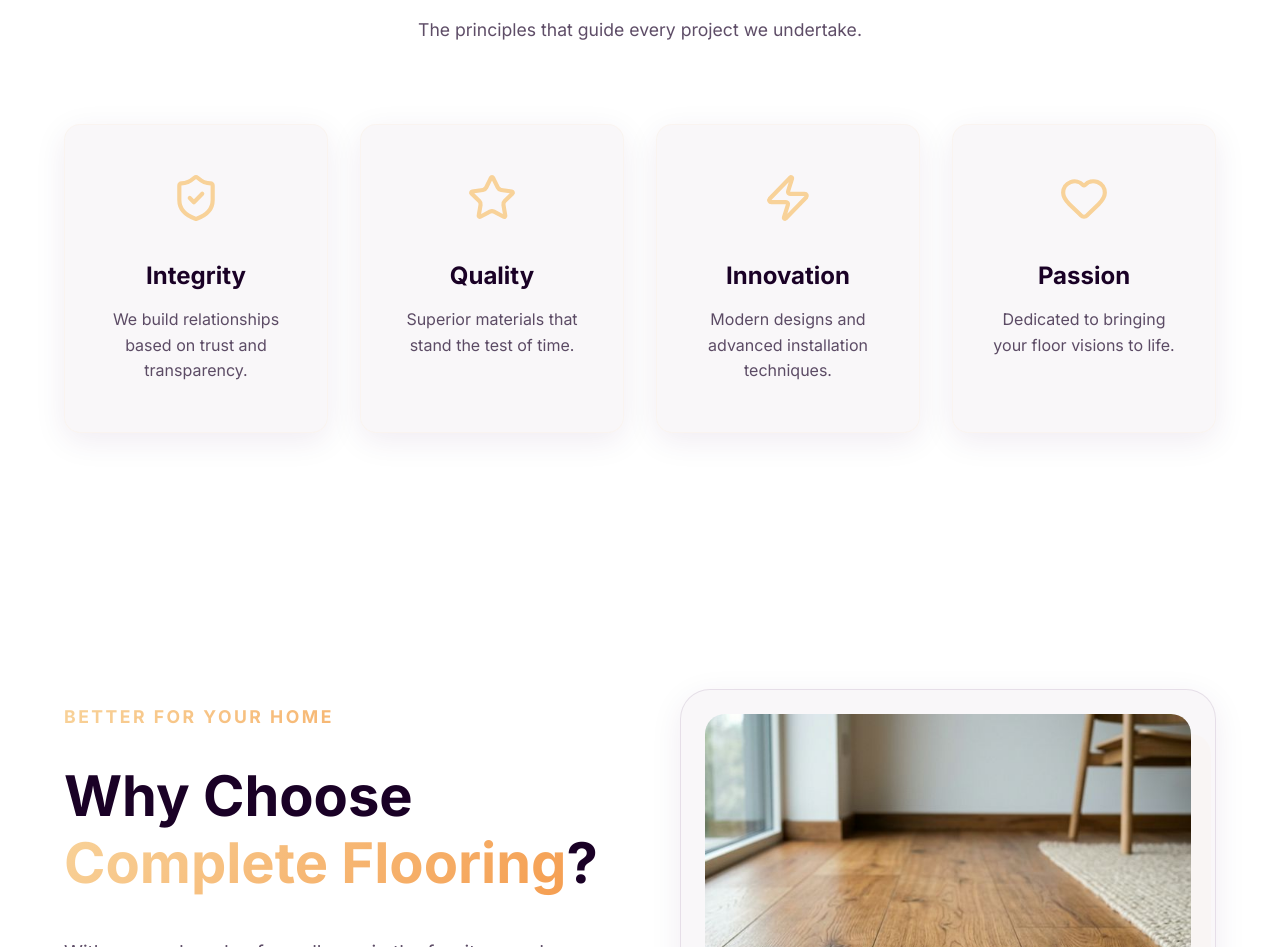
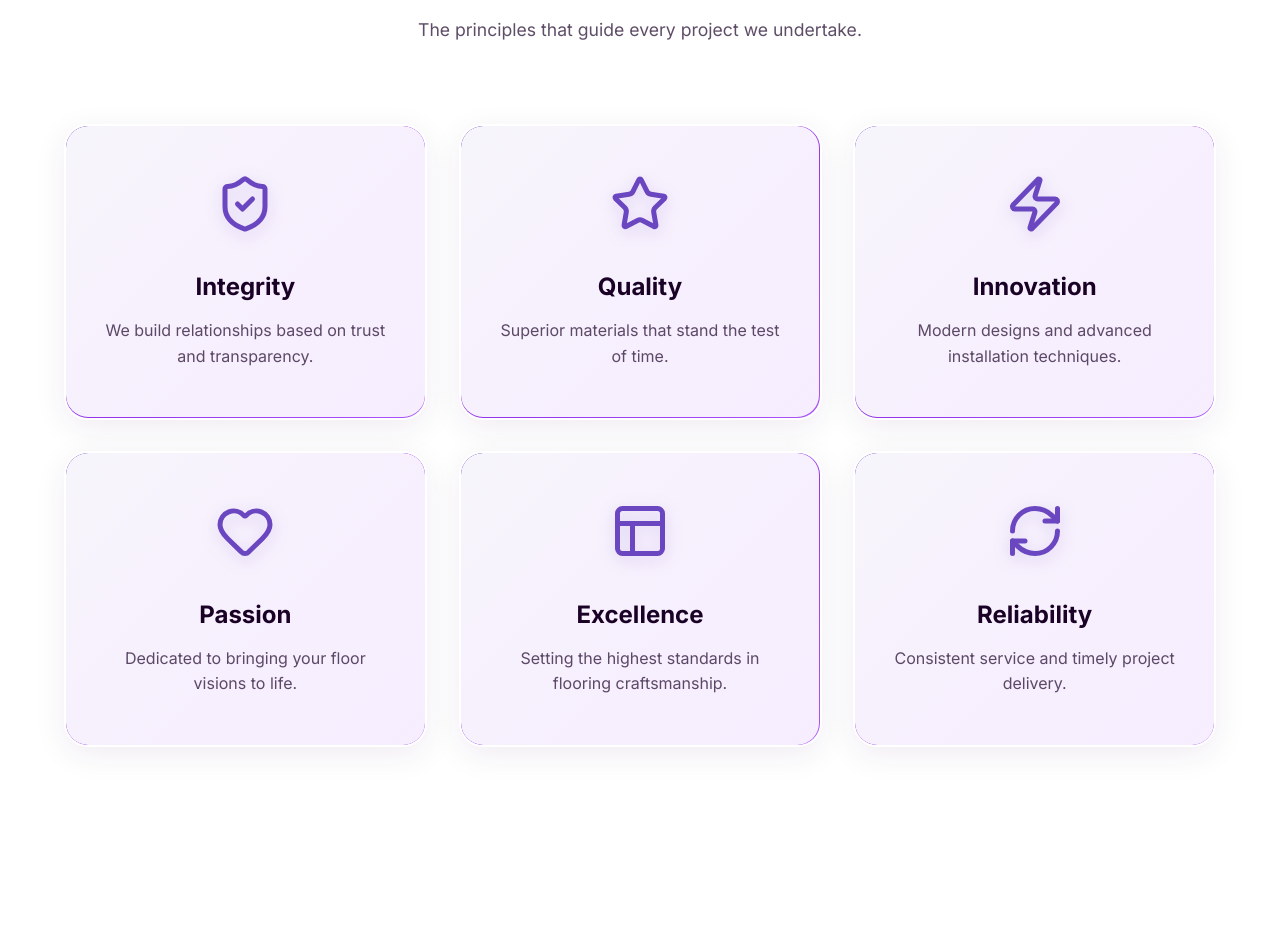
Before and after one commit to Eshbanoliver/complete-flooring-website-showcase, a React (Vite) app: page / in a window 1280 px wide. Shown: the part 4340-5287 px from the top of the page. Built offline with nearby package versions, Linux system fonts and the light colour scheme.

Commit message:
Updated files

```diff
--- a/src/components/CoreValues.css
+++ b/src/components/CoreValues.css
@@ -4,42 +4,133 @@
 
 .core-values-grid {
   display: grid;
-  grid-template-columns: repeat(auto-fit, minmax(240px, 1fr));
+  grid-template-columns: repeat(auto-fit, minmax(280px, 1fr));
   gap: 2rem;
+  perspective: 1000px;
+}
+
+@media (min-width: 1200px) {
+  .core-values-grid {
+    grid-template-columns: repeat(3, 1fr);
+  }
+}
+
+@media (min-width: 768px) and (max-width: 1199px) {
+  .core-values-grid {
+    grid-template-columns: repeat(2, 1fr);
+  }
 }
 
 .value-card {
   text-align: center;
   padding: 3rem 2rem;
-  transition: all 0.4s ease;
-  border: 1px solid rgba(248, 210, 153, 0.1) !important;
+  transition: all 0.6s cubic-bezier(0.175, 0.885, 0.32, 1.275);
+  border: 2px solid transparent;
+  background: linear-gradient(135deg, #6B46C1 0%, #9333EA 50%, #A855F7 100%);
+  background-clip: padding-box;
+  position: relative;
+  overflow: hidden;
+  border-radius: 24px;
+  transform-style: preserve-3d;
+}
+
+.value-card::before {
+  content: '';
+  position: absolute;
+  top: 0;
+  left: 0;
+  right: 0;
+  bottom: 0;
+  background: linear-gradient(135deg, rgba(255, 255, 255, 0.95), rgba(255, 255, 255, 0.9));
+  border-radius: 22px;
+  z-index: 1;
+  transition: all 0.6s ease;
+}
+
+.value-card::after {
+  content: '';
+  position: absolute;
+  top: -50%;
+  left: -50%;
+  width: 200%;
+  height: 200%;
+  background: radial-gradient(circle, rgba(107, 70, 193, 0.1) 0%, transparent 70%);
+  z-index: 0;
+  transition: all 0.8s ease;
+  transform: scale(0) rotate(0deg);
+  opacity: 0;
 }
 
 .value-card:hover {
-  border-color: var(--secondary) !important;
-  background: rgba(248, 210, 153, 0.05);
+  transform: translateY(-15px) rotateX(5deg) rotateY(5deg);
+  border-color: #6B46C1;
+  box-shadow:
+    0 25px 50px rgba(107, 70, 193, 0.3),
+    0 15px 30px rgba(147, 51, 234, 0.2),
+    inset 0 1px 0 rgba(255, 255, 255, 0.5);
+}
+
+.value-card:hover::before {
+  background: linear-gradient(135deg, rgba(255, 255, 255, 0.98), rgba(255, 255, 255, 0.95));
+  border-radius: 20px;
+}
+
+.value-card:hover::after {
+  transform: scale(1.5) rotate(180deg);
+  opacity: 1;
 }
 
 .value-icon {
-  color: var(--secondary);
+  color: #6B46C1;
   margin-bottom: 2rem;
+  position: relative;
+  z-index: 2;
+  transition: all 0.4s ease;
 }
 
 .value-icon svg {
-  width: 50px;
-  height: 50px;
+  width: 60px;
+  height: 60px;
+  filter: drop-shadow(0 4px 8px rgba(107, 70, 193, 0.2));
+  transition: all 0.4s ease;
+}
+
+.value-card:hover .value-icon {
+  transform: scale(1.1) rotate(5deg);
+  color: #9333EA;
+}
+
+.value-card:hover .value-icon svg {
+  filter: drop-shadow(0 8px 16px rgba(147, 51, 234, 0.3));
 }
 
 .value-card h3 {
   font-size: 1.5rem;
   margin-bottom: 1rem;
   color: var(--text);
+  position: relative;
+  z-index: 2;
+  transition: all 0.4s ease;
+  font-weight: 700;
 }
 
 .value-card p {
   color: var(--text-dim);
   font-size: 1rem;
   line-height: 1.6;
+  position: relative;
+  z-index: 2;
+  transition: all 0.4s ease;
+}
+
+.value-card:hover h3 {
+  color: #6B46C1;
+  transform: translateY(-2px);
+}
+
+.value-card:hover p {
+  color: rgba(26, 1, 38, 0.8);
+  transform: translateY(-1px);
 }
 
 @media (max-width: 768px) {
--- a/src/components/CoreValues.jsx
+++ b/src/components/CoreValues.jsx
@@ -9,6 +9,8 @@
     { title: 'Quality', icon: <Star />, desc: 'Superior materials that stand the test of time.' },
     { title: 'Innovation', icon: <Zap />, desc: 'Modern designs and advanced installation techniques.' },
     { title: 'Passion', icon: <Heart />, desc: 'Dedicated to bringing your floor visions to life.' },
+    { title: 'Excellence', icon: <Layout />, desc: 'Setting the highest standards in flooring craftsmanship.' },
+    { title: 'Reliability', icon: <RefreshCw />, desc: 'Consistent service and timely project delivery.' },
   ];
 
   return (
@@ -23,10 +25,21 @@
           {values.map((v, i) => (
             <motion.div
                key={v.title}
-               initial={{ opacity: 0, scale: 0.9 }}
-               whileInView={{ opacity: 1, scale: 1 }}
-               transition={{ delay: i * 0.1, duration: 0.5 }}
-               viewport={{ once: true }}
+               initial={{ opacity: 0, y: 50, rotateX: -15 }}
+               whileInView={{ opacity: 1, y: 0, rotateX: 0 }}
+               transition={{
+                 delay: i * 0.15,
+                 duration: 0.8,
+                 type: "spring",
+                 stiffness: 100,
+                 damping: 20
+               }}
+               viewport={{ once: true, margin: "-100px" }}
+               whileHover={{
+                 y: -20,
+                 scale: 1.02,
+                 transition: { duration: 0.3 }
+               }}
                className="value-card glass-card"
             >
               <div className="value-icon">{v.icon}</div>
```
